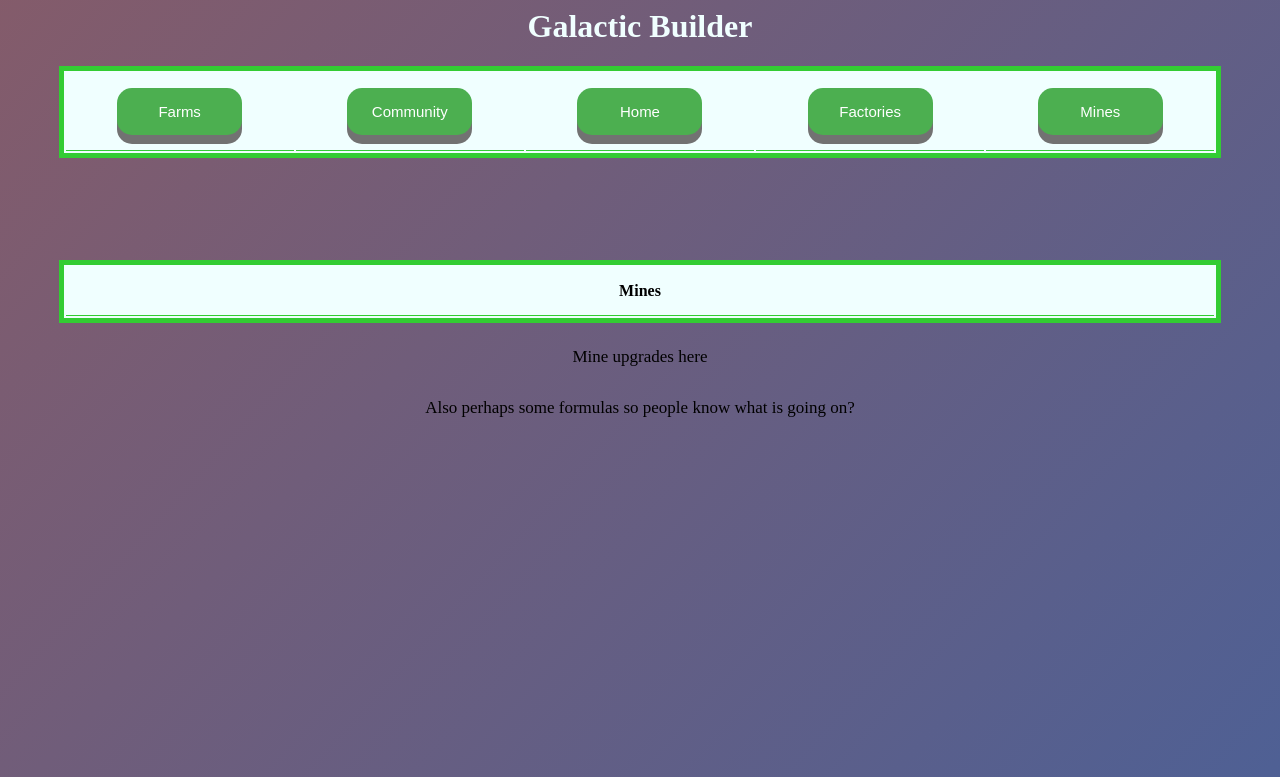
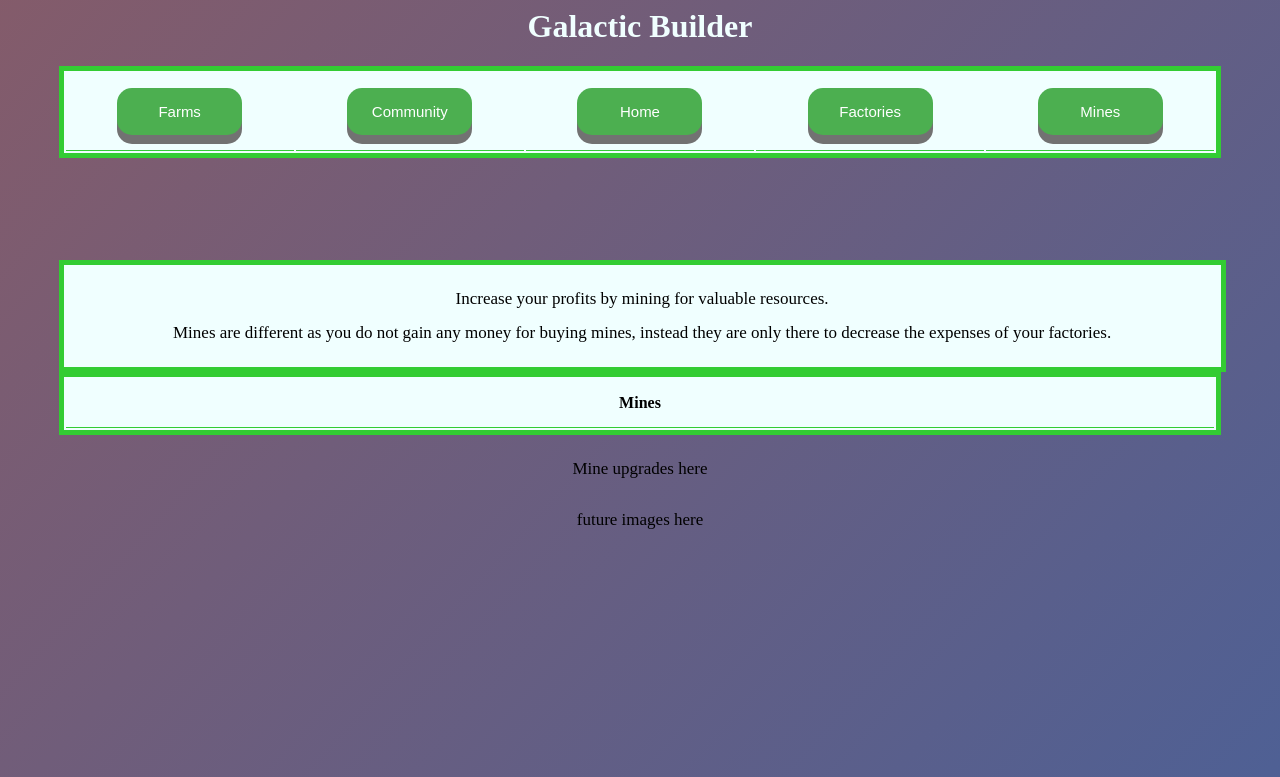
Before and after one commit to gyndlf/galactic-builder, a Flask app: template templates/mines.html in a window 1280 px wide. Shown: the top 777 px of the page. Run offline with Flask 2, Linux system fonts and the light colour scheme; the template is opened without the code that fills it, so the values that code supplies are empty; some libraries are stand-ins or nearby versions.

Commit message:
mines description added

```diff
--- a/templates/mines.html
+++ b/templates/mines.html
@@ -1,5 +1,8 @@
 {% extends "base.html" %}
 {% block content %}
+<div class="species"><p>
+Increase your profits by mining for valuable resources.<br>
+Mines are different as you do not gain any money for buying mines, instead they are only there to decrease the expenses of your factories.</p></div>
 <table id="maininfo">
     <tr>
         <td colspan="12"><b>Mines</b></td>
@@ -23,10 +26,8 @@
     <br>
     <br>
 </table>
-
     {% endfor %}
 
 <p>Mine upgrades here</p>
-<p>Also perhaps some formulas so people know what is going on?</p>
-
+<p>future images here</p>
 {% endblock %}
```
